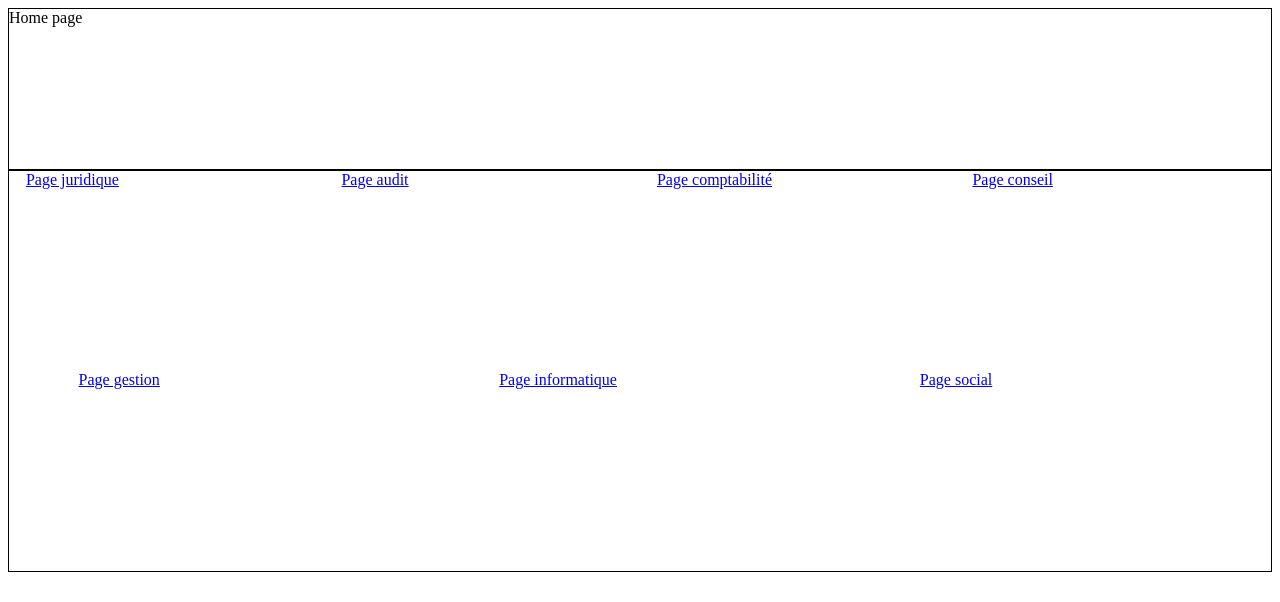
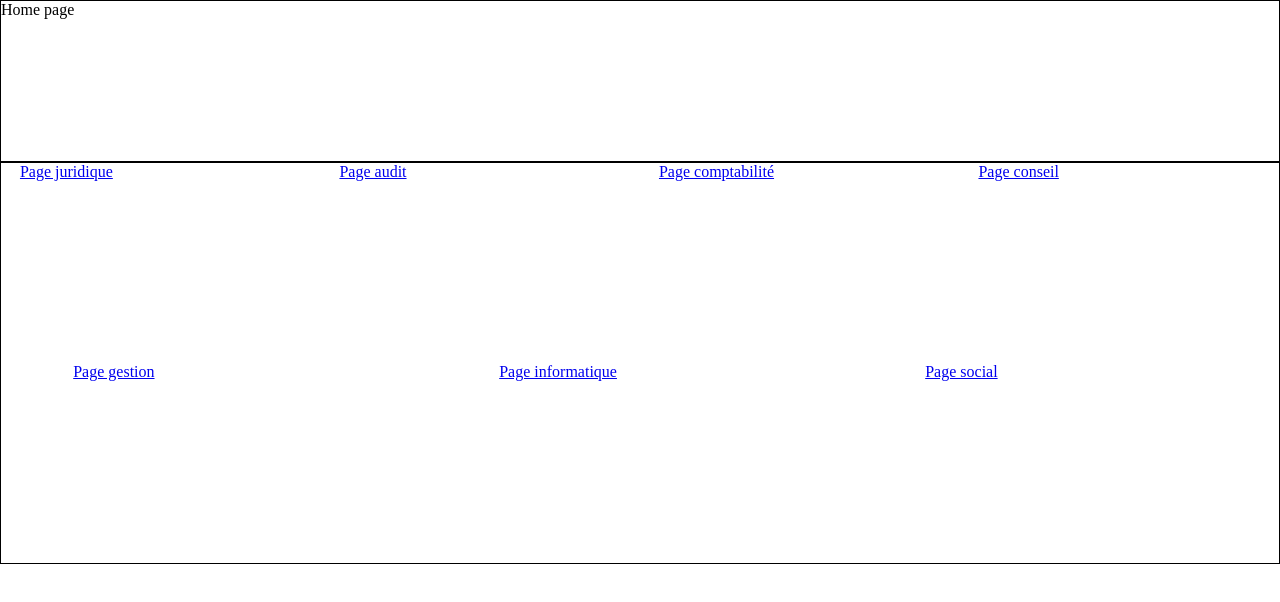
Before and after one commit to Flothar78/sgconseils, a Nuxt app: page / in a window 1280 px wide. Shown: the top 602 px of the page. Built offline with nearby package versions, Linux system fonts and the light colour scheme.

Commit message:
Add global CSS rule to delte default naux margins and padding

```diff
--- /dev/null
+++ b/assets/global.css
@@ -0,0 +1,5 @@
+body,
+html {
+  margin: 0;
+  padding: 0;
+}
--- a/nuxt.config.ts
+++ b/nuxt.config.ts
@@ -3,6 +3,7 @@ export default defineNuxtConfig({
   alias: {
     "@": "/<rootDir>",
   },
+  css: ["assets/global.css"],
   app: {
     head: {
       title: "SG Conseils",
```
